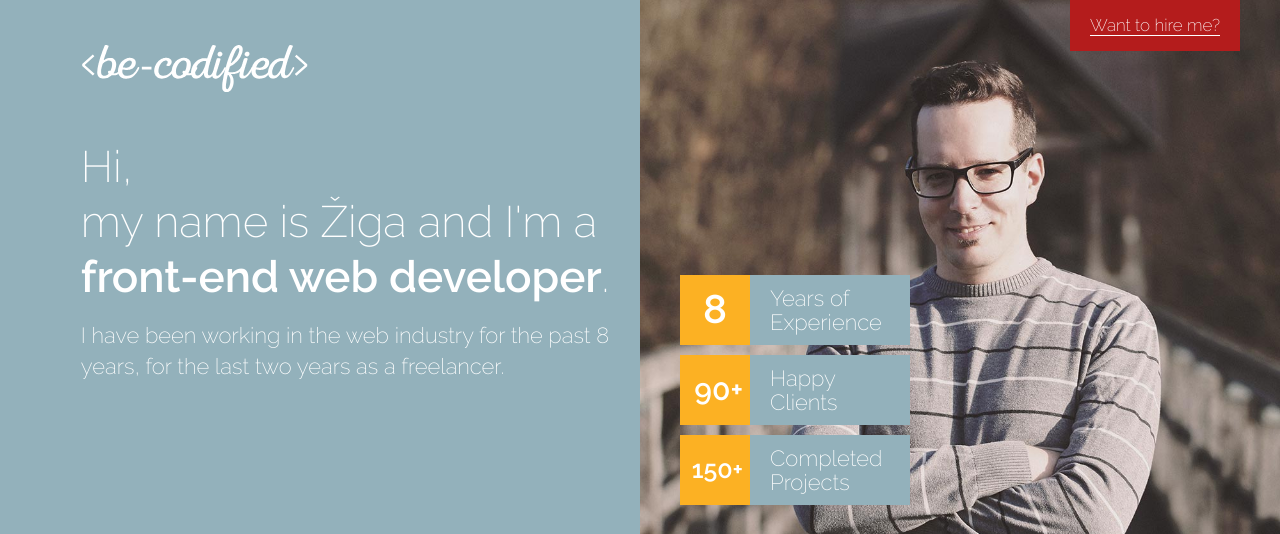
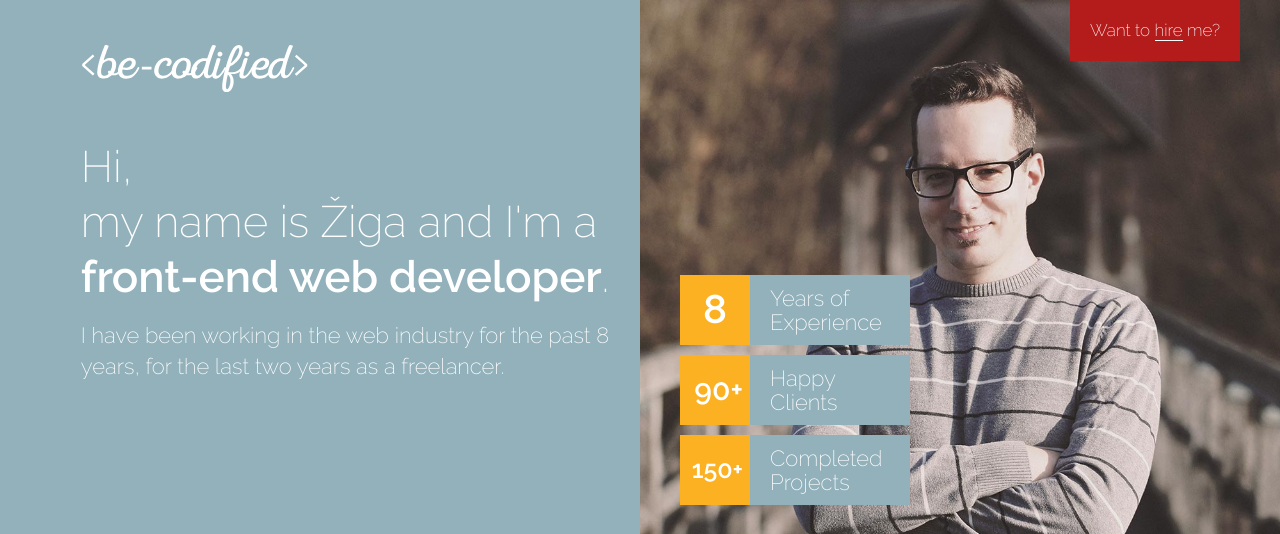
Before and after one commit to be-codified/personal-presentation-site, a PHP site: page / in a window 1280 px wide. Shown: the top 534 px of the page. Run offline with PHP 8.4, Linux system fonts and the light colour scheme.

Commit message:
hire link fixed

```diff
--- a/css/custom-styles.css
+++ b/css/custom-styles.css
@@ -80,8 +80,8 @@ header h1 a {
   top: 0;
   right: 0;
   margin-right: 40px;
-  padding: 15px 20px;
-  display: block;
+  padding: 20px 20px;
+  display: inline-block;
   line-height: 20px;
   background-color: #b41c1c;
 }
--- a/css/custom-styles.less
+++ b/css/custom-styles.less
@@ -94,8 +94,8 @@ header h1 {
         top: 0;
         right: 0;
         margin-right: 40px;
-        padding: 15px 20px;
-        display: block;
+        padding: 20px 20px;
+        display: inline-block;
         line-height: 20px;
         background-color: @main-color-2;
     }
--- a/index.php
+++ b/index.php
@@ -45,7 +45,7 @@
                         </div>
                     </div>
                     <div class="col-xs-12 col-sm-6 col-md-6 col-lg-6 profile">
-                        <p class="hire"><a href="#">Want to hire me?</a></p>
+                        <p class="hire">Want to <a href="#">hire</a> me?</p>
                         <ul class="achievements">
                             <li>
                                 <span class="values text-center">
--- a/js/main.js
+++ b/js/main.js
@@ -11,7 +11,7 @@ $(document).ready(function() {
     // scroll down animation to contact info
     // *********************************************
 
-    $('.hire').on('click', function() {
+    $('.hire a').on('click', function() {
         $('html, body').animate({
             scrollTop: $('.neighbour-3').offset().top
         }, 2000);
```
Also changed, not shown: js/main.min.js (+1 -1 lines), css/custom-styles.min.css.
